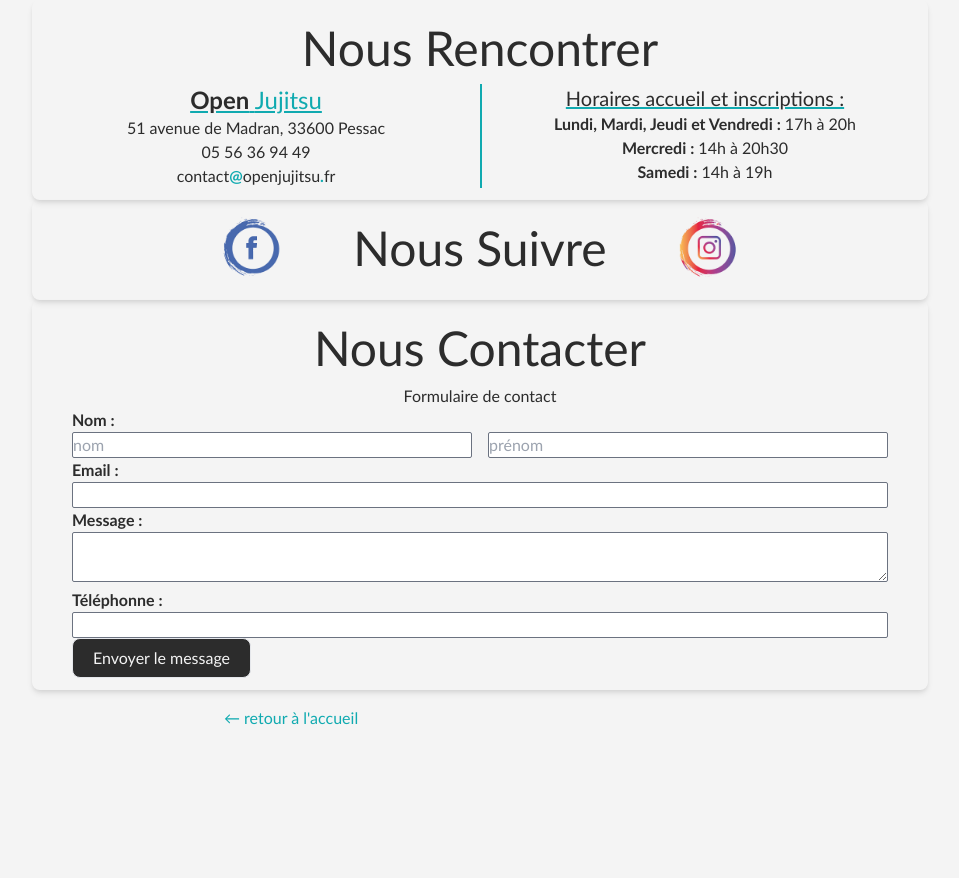
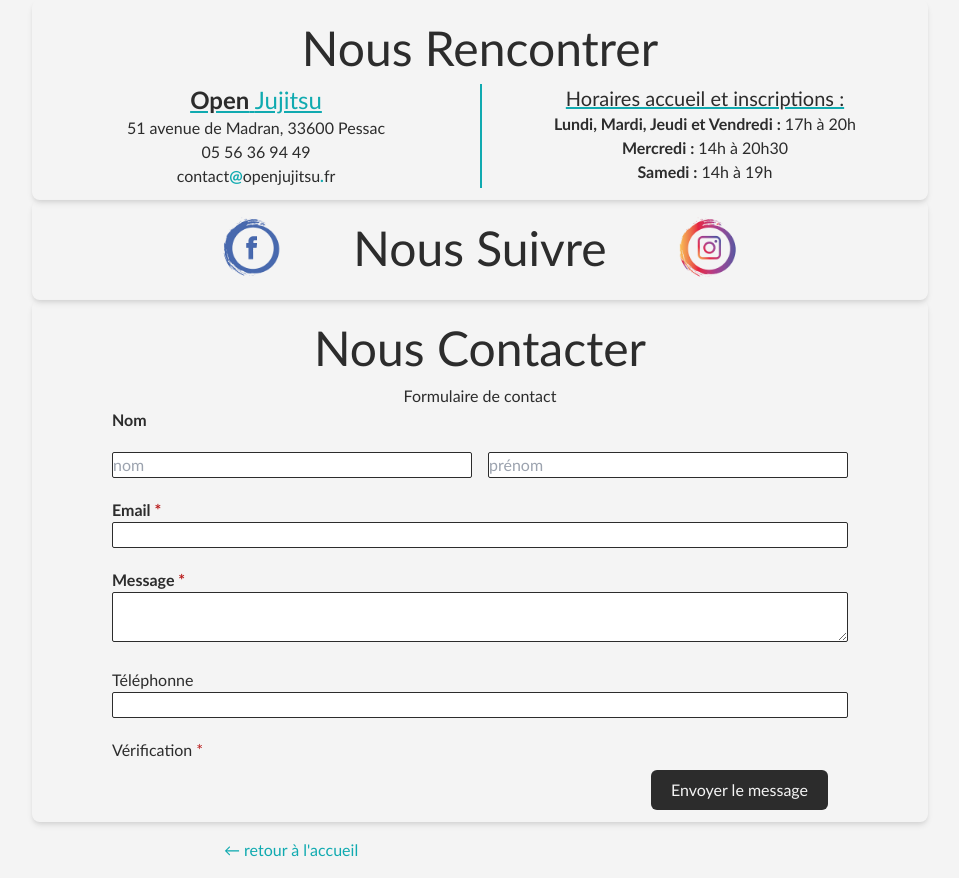
Before and after one commit to DevDohz/ojsiteapn, a Next.js app in the folder ojsitefront/: page /contact in a window 1280 px wide. Shown: the whole page, without its empty margins (160-1119 px from the left). Before the commit the page ends 800 px from the top, so only its background shows below. Built offline with nearby package versions, Linux system fonts and the light colour scheme; no server answers.

Commit message:
Uniform couleur OJ + Formulaire Contact + recaptcha

```diff
--- a/ojsitefront/pages/contact.js
+++ b/ojsitefront/pages/contact.js
@@ -5,10 +5,12 @@ import s from '../styles/contact.module.css'
 export default function Contact() {
     return (
     <>
+    {/* Script ReCaptcha Google : à mettre dans le Header de préférence */}
+    <script src="https://www.google.com/recaptcha/api.js" async defer></script>
     <div className={s.divcontact}>
       {/* Titre de la page */}
       <p className={s.title}>Nous Rencontrer</p>
-      <div class="grid grid-cols-2 divide-x-2 text-center divide-ojgreen">
+      <div class="grid sm:grid-cols-2 sm:divide-x-2 sm:divide-y-0 divide-y-2 divide-ojgreen text-center">
         {/* Partie Gauche : info de contact */}
         <div>
           <p class="textOJsoulignerVert text-2xl"><span class="font-bold">Open</span> <span class="text-ojgreen">Jujitsu</span></p>
@@ -89,27 +91,32 @@ export default function Contact() {
 
     return (
       <form onSubmit={sendContactMessage} class="space-y-4">
-        <div class="flex flex-wrap mx-10 space-y-4 md:space-y-0">
-          <label htmlFor="nom" className={s.ojlabel} >Nom :</label>
+        <div class="flex flex-wrap mx-20 space-y-1 md:space-y-5 ">
+          <label htmlFor="nom" className={s.ojlabel} >Nom</label>
           <div class="flex flex-shrink w-full space-x-4">
             <input id="nom" type="text" autoComplete="Nom" className={s.ojinput} placeholder="nom" />
-            <input id="prenom" type="text" autoComplete="Prénom" className={s.ojinput} placeholder="prénom" />
+            <input id="prenom" type="text" autoComplete="Prenom" className={s.ojinput} placeholder="prénom" />
           </div>
           <div class="w-full">
-            <label htmlFor="email" className={s.ojlabel} >Email :</label>
+            <label htmlFor="email" className={s.ojlabel} >Email <span className={s.ojetoilerouge}>*</span></label>
             <input id="email" type="text" autoComplete="Email" className={s.ojinput} required />
           </div>
           <div class="w-full">
-            <label htmlFor="message" className={s.ojlabel} >Message :</label>
+            <label htmlFor="message" className={s.ojlabel} >Message <span className={s.ojetoilerouge}>*</span></label>
             <textarea id="message" type="text" autoComplete="Votre Message..." className={s.ojinput} required />
           </div>
           <div class="w-full">
-            <label htmlFor="tel" className={s.ojlabel} >Téléphonne :</label>
+            <label htmlFor="tel" >Téléphonne</label>
             <input id="tel" type="text" className={s.ojinput} autoComplete="" />
           </div>
-          <div class="flex flex-shrink w-full space-x-4">
-
-            <button type="submit" class="h-10 px-5 border text-ojwhite bg-ojblack transition-colors duration-150 rounded-lg focus:shadow-outline hover:bg-ojgreen hover:text-ojblack hover:font-bold ">Envoyer le message</button>
+          <div class="flex flex-wrap w-full">
+            <div class="flex flex-col flex-none">
+              <div>Vérification <span className={s.ojetoilerouge}>*</span></div>
+              <div class="g-recaptcha" data-sitekey={process.env.NEXT_PUBLIC_RECAPTCHA_PUBLICSITE_KEY}></div>
+            </div>
+            <div class="flex-auto">
+              <button type="submit" className={s.ojbouton} >Envoyer le message</button>
+            </div>
           </div>
         </div>
 
--- a/ojsitefront/styles/contact.module.css
+++ b/ojsitefront/styles/contact.module.css
@@ -8,7 +8,7 @@
 }
 
 .ojinput {
-  @apply border-gray-500 border rounded-sm w-full;
+  @apply border-ojblack border rounded-sm w-full;
 }
 
 .ojinputNom {
@@ -18,3 +18,11 @@
 .ojlabel {
   @apply font-bold;
 }
+
+.ojbouton {
+  @apply h-10 mt-8 mr-5 px-5 float-right text-ojwhite bg-ojblack transition-colors duration-150 rounded-md hover:bg-ojgreen hover:text-ojblack hover:font-bold;
+}
+
+.ojetoilerouge {
+  @apply text-red-700;
+}
--- a/ojsitefront/tailwind.config.js
+++ b/ojsitefront/tailwind.config.js
@@ -1,5 +1,3 @@
-const colors = require('tailwindcss/colors')
-
 module.exports = {
   purge: [
     // Use *.tsx if using TypeScript
```
